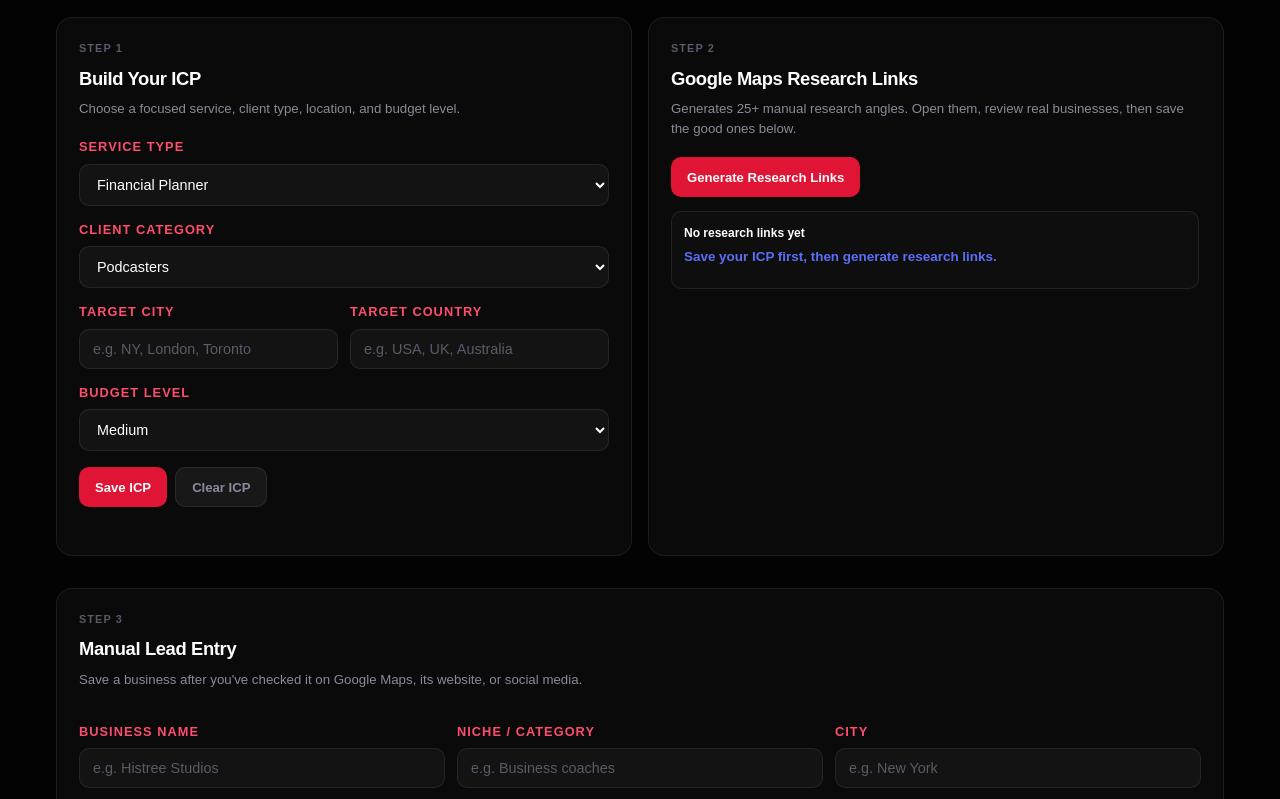
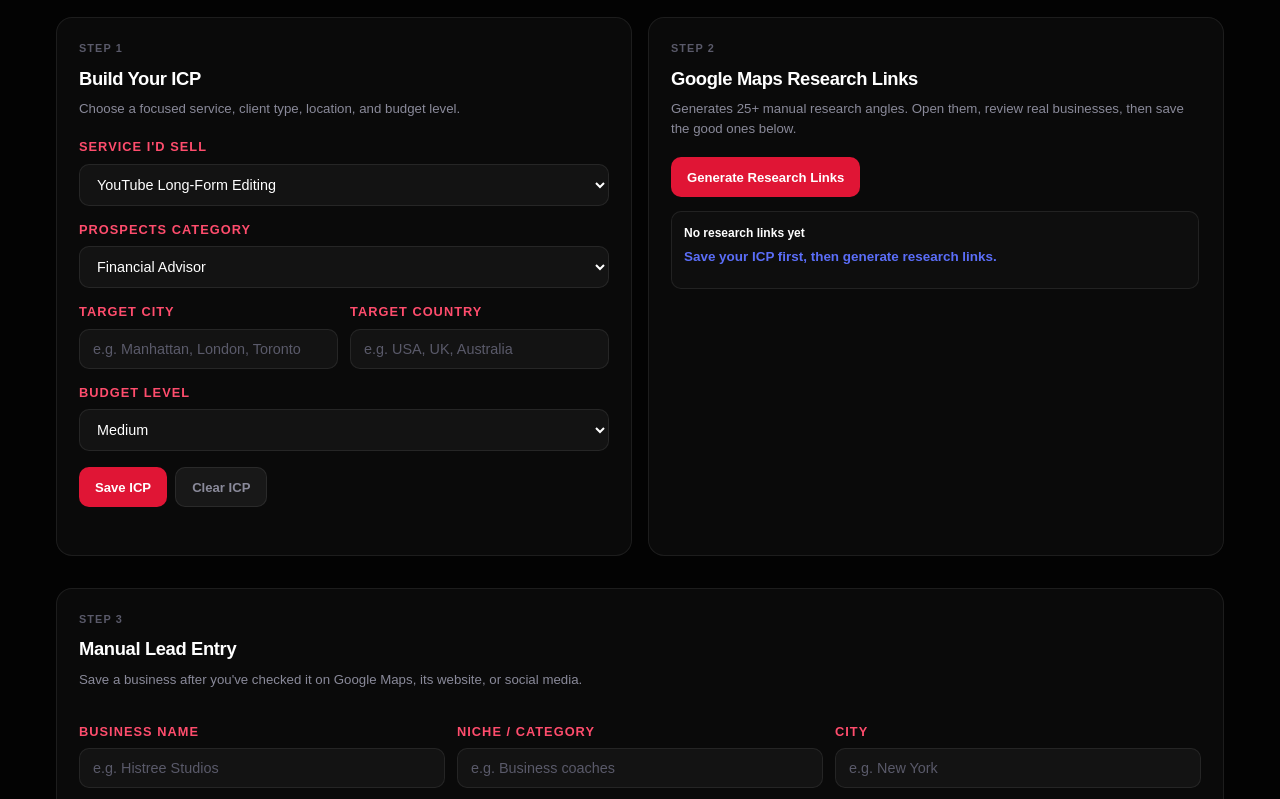
Before and after one commit to histreestudios/site, a plain HTML site: page docs/leads/index.html in a window 1280 px wide. Shown: the part 1360-2159 px from the top of the page. Drawn offline with Linux system fonts and the light colour scheme.

Commit message:
Update index.html

```diff
--- a/docs/leads/index.html
+++ b/docs/leads/index.html
@@ -281,8 +281,8 @@ tr:hover td{background:rgba(255,255,255,0.015)}
 
 <!-- HERO -->
 <div class="hero">
-  <div class="hero-eyebrow">Free tool by Joe · Histree Studios</div>
-  <h1>Find your next<br> <em>10 client (ICP)</em></h1>
+  <div class="hero-eyebrow">Outreach tool by Joe · Histree Studios</div>
+  <h1>Find your next<br> <em>10 ICP</em></h1>
   <p class="hero-sub">Everything you need to find your next clients in one place. Build your ICP, research businesses, save your best leads, write offers, and send outreach without leaving your browser. Free forever.</p>
   <div class="hero-ctas">
     <a class="btn-hero-primary" href="#icpCard">🎯 Build My ICP</a>
@@ -334,9 +334,8 @@ tr:hover td{background:rgba(255,255,255,0.015)}
       <p class="section-label">Step 1</p>
       <h2 class="card-title">Build Your ICP</h2>
       <p class="card-help">Choose a focused service, client type, location, and budget level.</p>
-      <label>Service Type</label>
+      <label>Service I'd Sell</label>
       <select id="serviceType">
-        <option value="Financial Planner">Financial Planner</option>
         <option value="YouTube Long-Form Editing">YouTube Long-Form Editing</option>
         <option value="Short-Form Reels & Shorts">Short-Form Reels &amp; Shorts</option>
         <option value="Podcast Editing & Clipping">Podcast Editing &amp; Clipping</option>
@@ -345,22 +344,25 @@ tr:hover td{background:rgba(255,255,255,0.015)}
         <option value="Content Strategy & Calendar">Content Strategy &amp; Calendar</option>
         <option value="Sponsor & Lead Funnel Build">Sponsor &amp; Lead Funnel Build</option>
       </select>
-      <label>Client Category</label>
+      <label>Prospects Category</label>
       <select id="clientCategory">
-        <option value="Podcasters">Podcasters</option>
+        <option value="Financial Advisor">Financial Advisor</option>
+        <option value="Law firms">Law firms</option>
         <option value="Real estate agents">Real estate agents</option>
+        <option value="Interior designers">Interior designers</option>
+        <option value="Clinics">Clinics</option>
+        <option value="Business coaches">Business coaches</option>
+        <option value="Finance Plan">Finance Plan</option>
+        <option value="Wedding planners">Wedding planners</option>          <option value="Hotels">Hotels</option>
         <option value="Restaurants">Restaurants</option>
         <option value="Cafes">Cafes</option>
+        <option value="Dental clinics">Dental clinics</option>
         <option value="Gyms & fitness studios">Gyms &amp; fitness studios</option>
-        <option value="Dental clinics">Dental clinics</option>
         <option value="Skin clinics">Skin clinics</option>
         <option value="Beauty salons">Beauty salons</option>
-        <option value="Wedding planners">Wedding planners</option>
-        <option value="Business coaches">Business coaches</option>
-        <option value="Interior designers">Interior designers</option>
-        <option value="Hotels">Hotels</option>
+        <option value="Spas">Spas</option>
+        <option value="Podcast Studios">Podcast Studios</option>
         <option value="Local ecommerce brands">Local ecommerce brands</option>
-        <option value="Financial Advisor">Financial Advisor</option>
         <option value="Authors & speakers">Authors &amp; speakers</option>
         <option value="Marketing Agency">Marketing Agency</option>
         <option value="Media Agency">Media Agency</option>
@@ -368,7 +370,7 @@ tr:hover td{background:rgba(255,255,255,0.015)}
         <option value="Video Production">Video Production Company</option>
       </select>
       <div class="row-2">
-        <div><label>Target City</label><input id="targetCity" type="text" placeholder="e.g. NY, London, Toronto"></div>
+        <div><label>Target City</label><input id="targetCity" type="text" placeholder="e.g. Manhattan, London, Toronto"></div>
         <div><label>Target Country</label><input id="targetCountry" type="text" placeholder="e.g. USA, UK, Australia"></div>
       </div>
       <label>Budget Level</label>
@@ -633,14 +635,14 @@ tr:hover td{background:rgba(255,255,255,0.015)}
     <span class="sep">·</span>
     <a href="https://instagram.com/joe.sh0w/" target="_blank">Instagram</a>
   </div>
-  <p class="footer-copy">V 1.2</p>
+  <p class="footer-copy">V 1.2.5</p>
   <p class="footer-legal">© 2026 Histree Studios · Joe | All rights reserved.</p>
 </footer>
 
 <script>
     /* ===================== State & constants ===================== */
     const STORAGE_KEYS = { icp: "histreeLeadFinder_icp_v1", leads: "histreeLeadFinder_leads_v1" };
-    const APP_VERSION = "v1.2";
+    const APP_VERSION = "v1.2.5";
     let leads = [];
     let currentView = "table";
     let editingLeadId = null;
```
